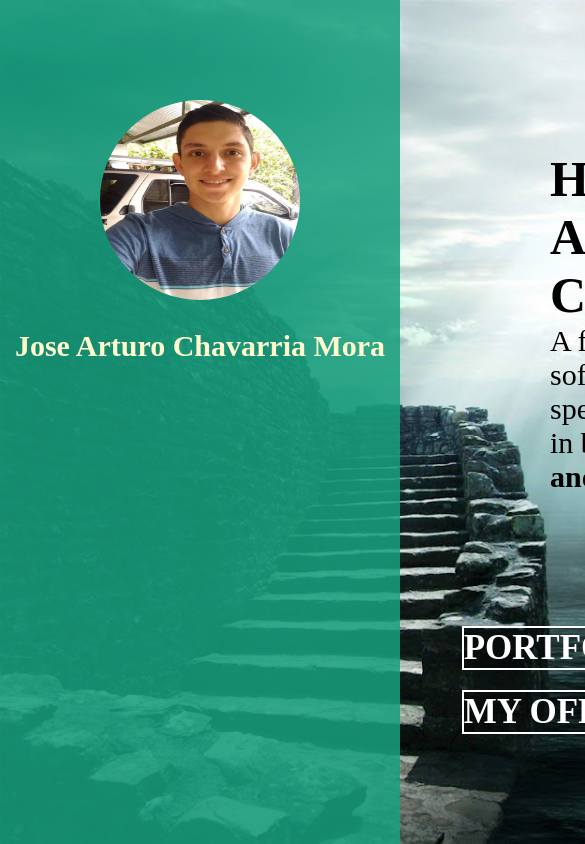
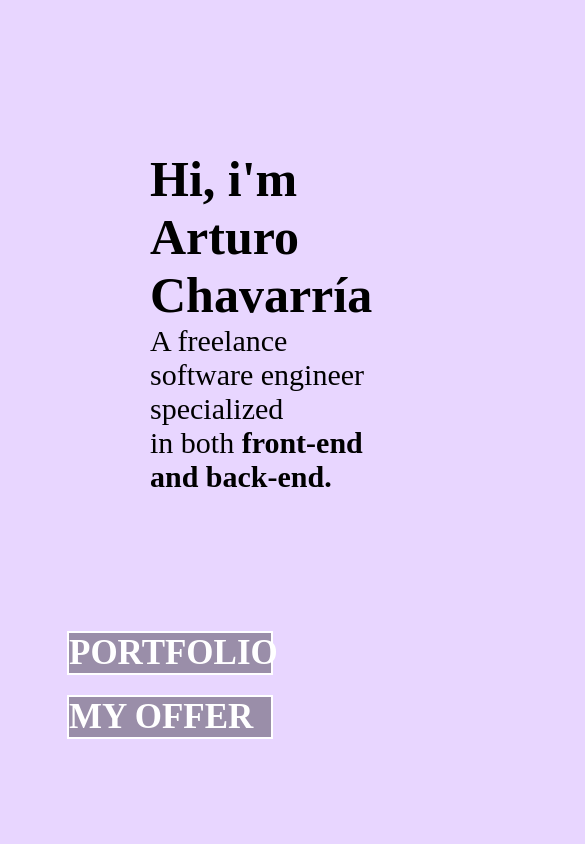
Before and after one commit to jchavarria06/jchavarria06.github.io, a plain HTML site: page index.html in a window 390 px wide. Shown: the top 844 px of the page, 585 px wide, since content can reach past the window. Drawn offline with Linux system fonts and the light colour scheme.

Commit message:
first media query

```diff
--- a/index.html
+++ b/index.html
@@ -1,48 +1,38 @@
 <!DOCTYPE html>
 <html>
+
 <Head>
     <title>Arturo Chavarría</title>
-        <meta charset="utf-8"/>
-        <meta name="Description" content="My portfolio"/>
-        <meta name="Author" content="José Arturo Chavarría"/>
-        <link rel="stylesheet" type='text/css'href="portfolio.css">
+    <meta charset="utf-8" />
+    <meta name="Description" content="My portfolio" />
+    <meta name="Author" content="José Arturo Chavarría" />
+    <meta name="viewport" content="width=device-width, initial-scale=1">
+    <link rel="stylesheet" type='text/css' href="portfolio.css">
 
 </Head>
+
 <body>
-
-
-        <div class="divMaster"> <!--el div principal que contiene los otros dos-->
-            <div class="header">  <!--el div izqauierdo-->
+    <div class="main-container">
+        <!--el div principal que contiene los otros dos-->
+        <div class="header">
+            <!--el div izqauierdo-->
             <div>
-                <img  src="Arturo.jpeg" width="100" height="100" class="photo">
+                <img src="Images/Arturo.jpeg" width="100" height="100" class="photo">
             </div>
             <h2> Jose Arturo Chavarria Mora</h2>
-
-
-
-
         </div>
-            <div > <!--el div derecho-->
-
+        <div>
+            <!--el div derecho-->
             <h1>Hi, i&apos;m Arturo Chavarría</h1>
             <p>A freelance software engineer specialized </br>in
                 both <strong>front-end and back-end.<strong> </p>
-
-
             <section class="sectionBoton">
                 <a href="#" class="ghostBoton">Portfolio</a>
 
                 <a href="#" class="ghostBoton">My offer</a>
             </section>
         </div>
+    </div>
+</body>
 
-
-        </div>
-
-
-
-
-
-
-    </body>
 </html>
--- a/portfolio.css
+++ b/portfolio.css
@@ -1,5 +1,5 @@
 body{
-    background : url(../jchavarria06.github.io/esta.jpg) no-repeat;
+    background-color:#e8d6ff;
     background-size: cover;
    height: 100vh;
    width: 100vw;
@@ -8,7 +8,7 @@ body{
 }
 *{margin: 0;}
 
-.divMaster{
+.main-container {
     display: flex;
     flex-direction: row;
     height: 100vh;
@@ -25,8 +25,12 @@ body{
 
 }
 .header{
-height: 100%;
-background-color: rgba(24, 160, 126, 0.86);
+    display: none;
+    height: 100%;
+    background-color: rgba(24, 160, 126, 0.86);
+    @media screen and (min-width:1200px ) {
+        display:block;
+    }
 
 }
 
```
Also changed, not shown: images/Arturo.jpeg (renamed from Arturo.jpeg), images/esta.jpg (renamed from esta.jpg), index.js (added). Lines whose indentation alone changed are shown as unchanged.
